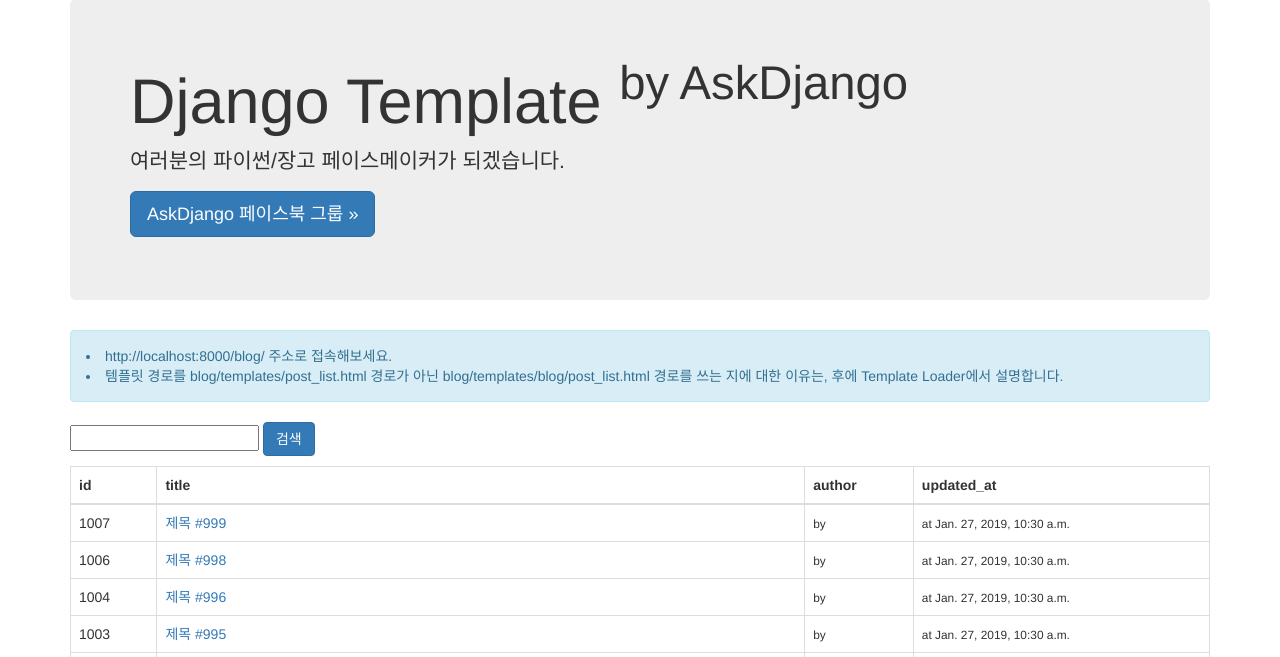
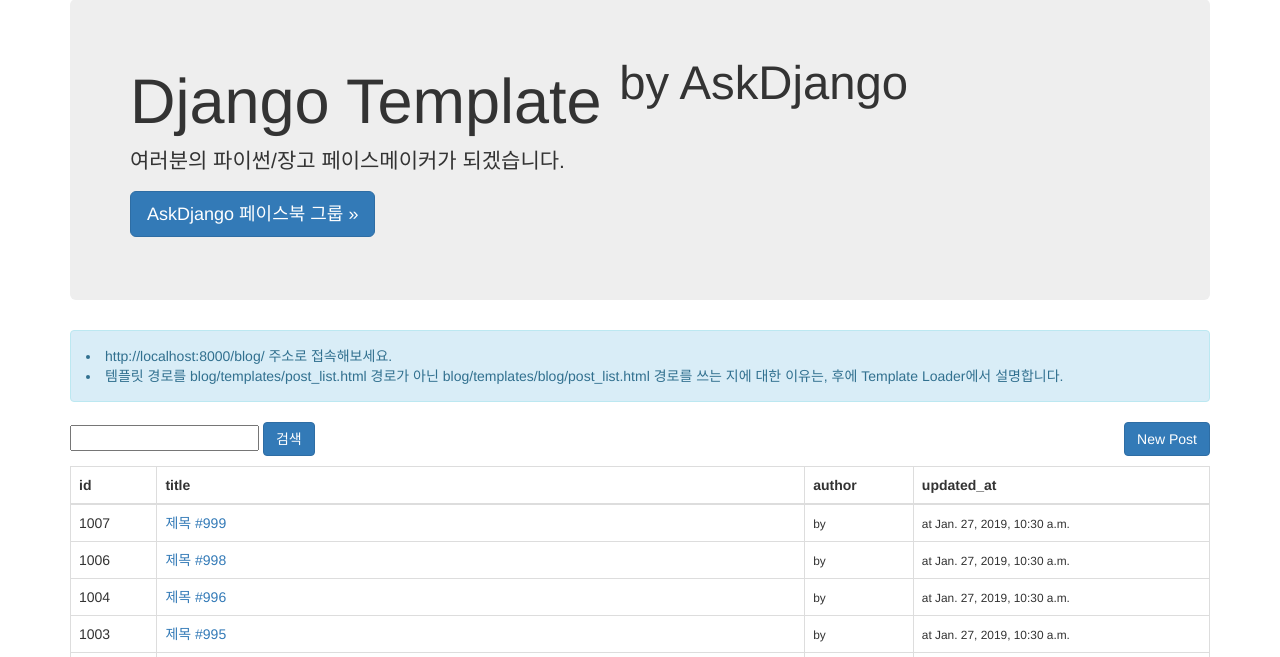
Before and after one commit to Lee-Kyung-Won/second_django, a Django app: page /blog/ in a window 1280 px wide. Shown: the part 73-730 px from the top of the page. Run offline with Django 3.2, Linux system fonts and the light colour scheme; data comes from the database, SQL or seed files in the repository; some libraries are stand-ins or nearby versions.

Commit message:
22강. blog.views.post_new/post_edit 뷰를 구현

```diff
--- a/blog/templates/blog/post_detail.html
+++ b/blog/templates/blog/post_detail.html
@@ -28,6 +28,7 @@
 
                 <hr/>
                 <a href="{% url "blog:post_list" %}" class="btn btn-primary">글 목록</a>
+                <a href="{% url "blog:post_edit" post.id %}" class="btn btn-default">수정</a>
             </div>
         </div>
     </div>
--- a/blog/templates/blog/post_list.html
+++ b/blog/templates/blog/post_list.html
@@ -23,6 +23,8 @@
                             이유는, 후에 Template Loader에서 설명합니다.</li>
                     </ul>
                 </div>
+
+            <a href="{%  url "blog:post_new" %}" class="btn btn-primary pull-right">New Post</a>
 
             <p>
                     <form action="" method="get">
--- a/blog/urls.py
+++ b/blog/urls.py
@@ -8,5 +8,8 @@ urlpatterns = [
     path('', views .post_list, name='post_list'),
     path('<int:id>/', views.post_detail, name='post_detail'),
 
+    path('new/', views.post_new, name='post_new'),
+    path('<int:id>/edit/', views.post_edit, name='post_edit'),
+
     path('cbv/new/', views_cbv.post_new),
 ]
--- a/blog/views.py
+++ b/blog/views.py
@@ -1,6 +1,7 @@
 from django.http import Http404
-from django.shortcuts import render, get_object_or_404
+from django.shortcuts import render, get_object_or_404, redirect
 from .models import Post
+from .forms import PostForm
 
 
 def post_list(request):
@@ -27,3 +28,31 @@ def post_detail(request, id):
     return render(request, 'blog/post_detail.html', {
         'post': post,
     })
+
+
+def post_new(request):
+    if request.method == 'POST':
+        form = PostForm(request.POST, request.FILES)
+        if form.is_valid():
+            post = form.save()
+            return redirect(post)  # post.get_absolute_url() => post detail
+    else:
+        form = PostForm()
+    return render(request, 'blog/post_form.html', {
+        'form': form,
+    })
+
+
+def post_edit(request, id):
+    post = get_object_or_404(Post, id=id)
+
+    if request.method == 'POST':
+        form = PostForm(request.POST, request.FILES, instance=post)
+        if form.is_valid():
+            post = form.save()
+            return redirect(post)  # post.get_absolute_url() => post detail
+    else:
+        form = PostForm(instance=post)
+    return render(request, 'blog/post_form.html', {
+        'form': form,
+    })
--- a/dojo/urls.py
+++ b/dojo/urls.py
@@ -5,6 +5,7 @@ from . import views_cbv
 app_name = 'dojo'
 urlpatterns = [
     path('new/', views.post_new),
+    path('<int:id>/edit/', views.post_edit),
 
     re_path(r'^sum/(?P<numbers>[\d/]+)/$', views.mysum),
     path('hello/<str:name>/<int:age>', views.hello),
```
Also changed, not shown: blog/forms.py (added, +8 -0 lines), dojo/views.py (+20 -1 lines).
